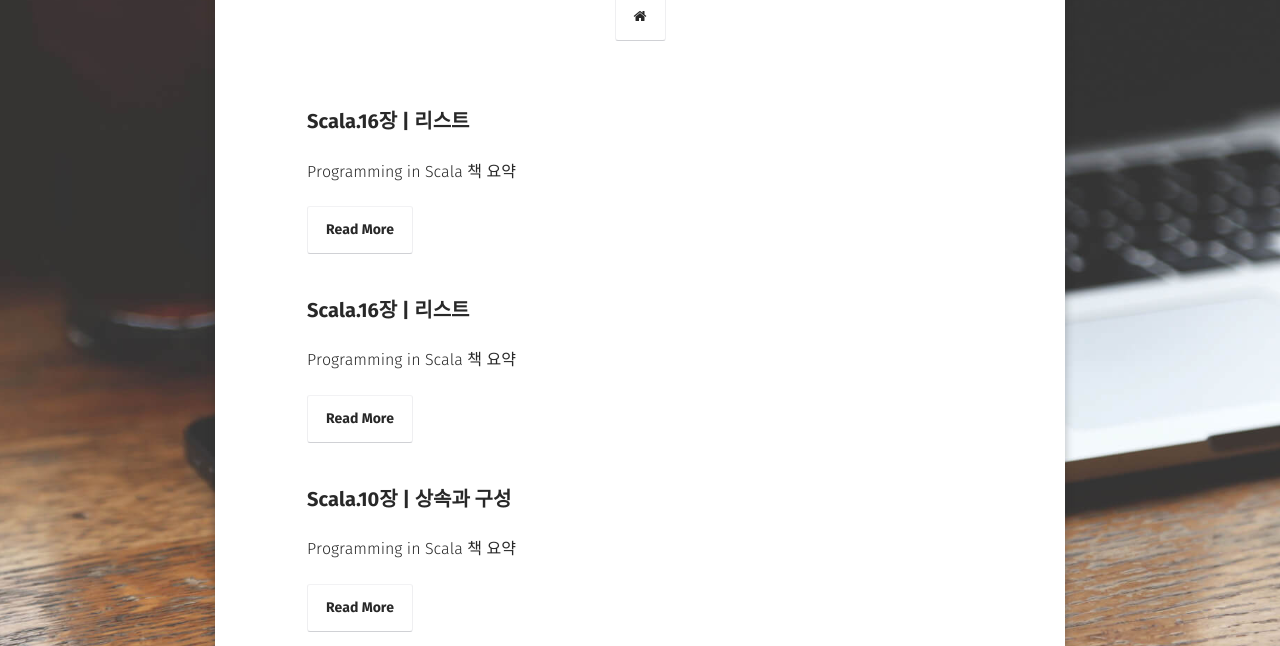
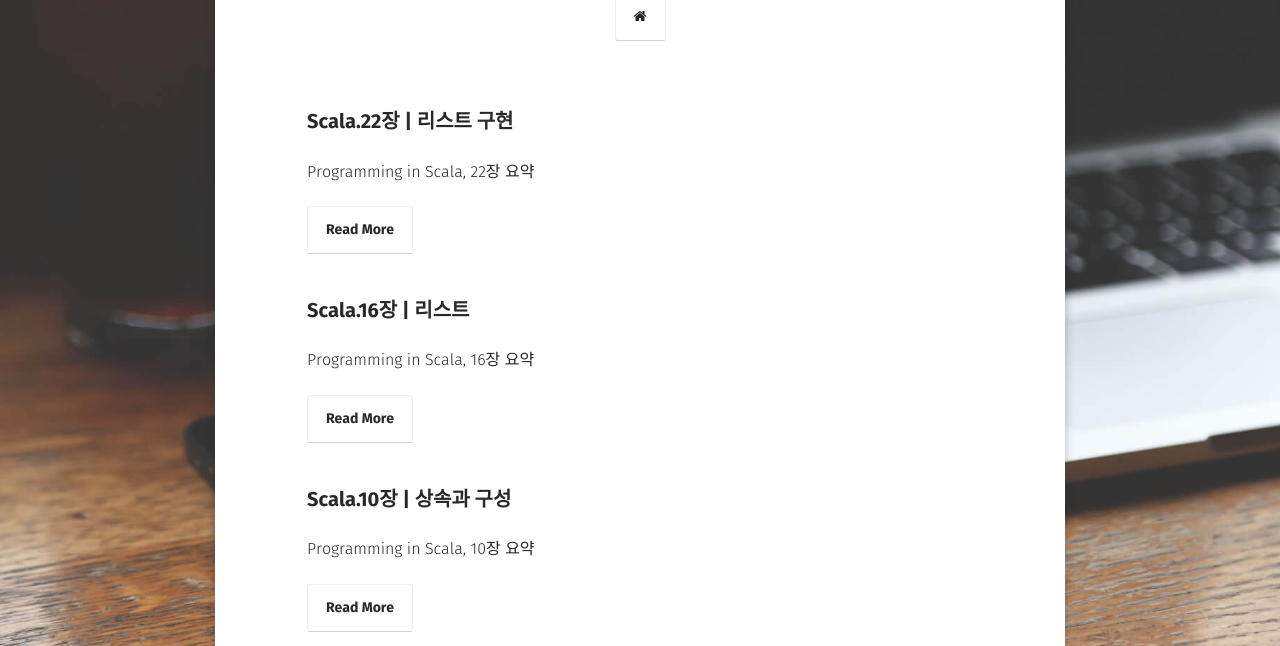
Before and after one commit to ryandev421/ryanpark91.github.io, a Jekyll site: the page built from books/index.md, in a window 1280 px wide. Shown: the part 196-842 px from the top of the page. Built offline with Jekyll 4.4.1, drawn with Linux system fonts in a browser that asks for light colours; some web fonts are replaced.

Commit message:
스칼라 요약본 별도 디렉토리로 옮김

```diff
--- a/_posts/books/2017-07-27-scala-10.md
+++ b/_posts/books/programing-in-scala/2017-07-27-scala-10.md
@@ -2,7 +2,7 @@
 layout: post
 title: "Scala.10장 | 상속과 구성"
 date: 2017-07-26
-excerpt: "Programming in Scala 책 요약"
+excerpt: "Programming in Scala, 10장 요약"
 tags: [요약, 스칼라, scala, 상속, oop]
 category: book
 comments: true
--- a/_posts/books/2017-08-08-scala-16.md
+++ b/_posts/books/programing-in-scala/2017-08-08-scala-16.md
@@ -2,7 +2,7 @@
 layout: post
 title: "Scala.16장 | 리스트"
 date: 2017-08-08
-excerpt: "Programming in Scala 책 요약"
+excerpt: "Programming in Scala, 16장 요약"
 tags: [요약, 스칼라, scala, list, 리스트]
 category: book
 comments: true
--- a/_posts/books/2017-08-11-scala-22.md
+++ b/_posts/books/programing-in-scala/2017-08-11-scala-22.md
@@ -1,8 +1,8 @@
 ---
 layout: post
-title: "Scala.16장 | 리스트"
+title: "Scala.22장 | 리스트 구현"
 date: 2017-08-11
-excerpt: "Programming in Scala 책 요약"
+excerpt: "Programming in Scala, 22장 요약"
 tags: [요약, 스칼라, scala, list, 리스트]
 category: book
 comments: true
```
Also changed, not shown: _posts/books/README.md (+8 -0 lines).
